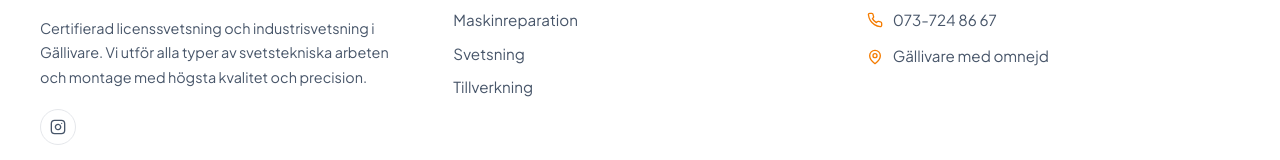
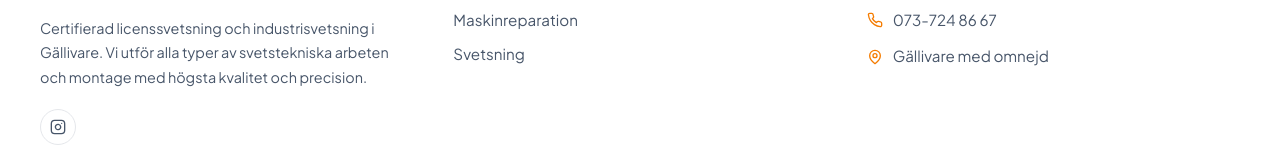
Before and after one commit to filipmrbg/Nahayo-SvetsTeknik-ab, a React (Vite) app: page /offert in a window 1280 px wide. Shown: the part 2546-2706 px from the top of the page. Built offline with nearby package versions, Linux system fonts and the light colour scheme; a web font is replaced by a local one.

Commit message:
Update footer services list to match services.ts and point to exact service pages

```diff
--- a/src/components/Footer.tsx
+++ b/src/components/Footer.tsx
@@ -1,13 +1,12 @@
 import { Link, useLocation, useNavigate } from 'react-router-dom';
 import { Instagram, Mail, Phone, MapPin } from 'lucide-react';
 import images from '../data/images';
+import services from '../data/services';
 
-const serviceLinks = [
-  { label: 'Fältservice', href: '/#tjanster' },
-  { label: 'Maskinreparation', href: '/#tjanster' },
-  { label: 'Svetsning', href: '/#tjanster' },
-  { label: 'Tillverkning', href: '/#tjanster' },
-];
+const serviceLinks = services.map((s) => ({
+  label: s.title,
+  href: s.href,
+}));
 
 const socialIcons = [
   { Icon: Instagram, label: 'Instagram', href: 'https://www.instagram.com/nahayo_svetsteknik' },
```
